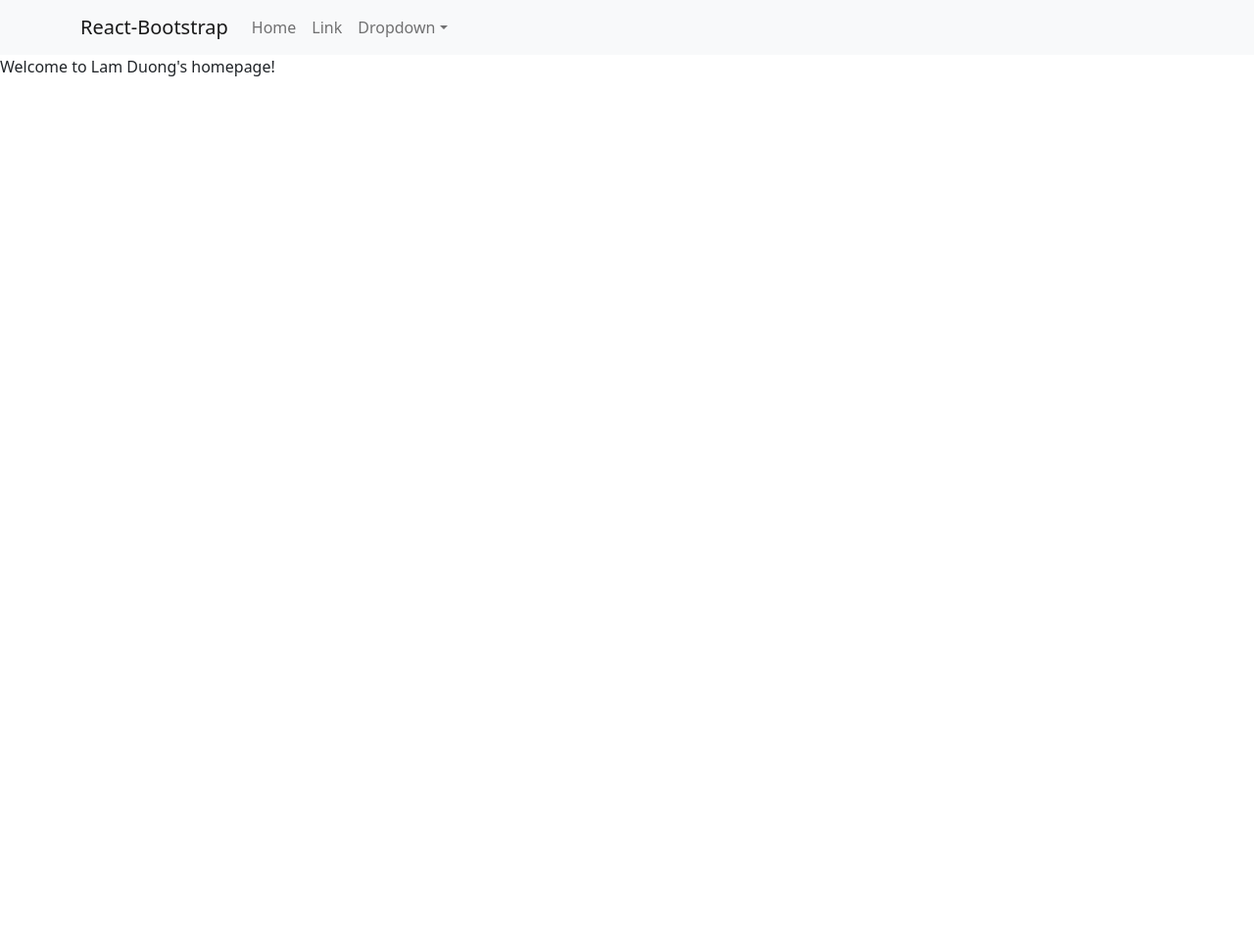
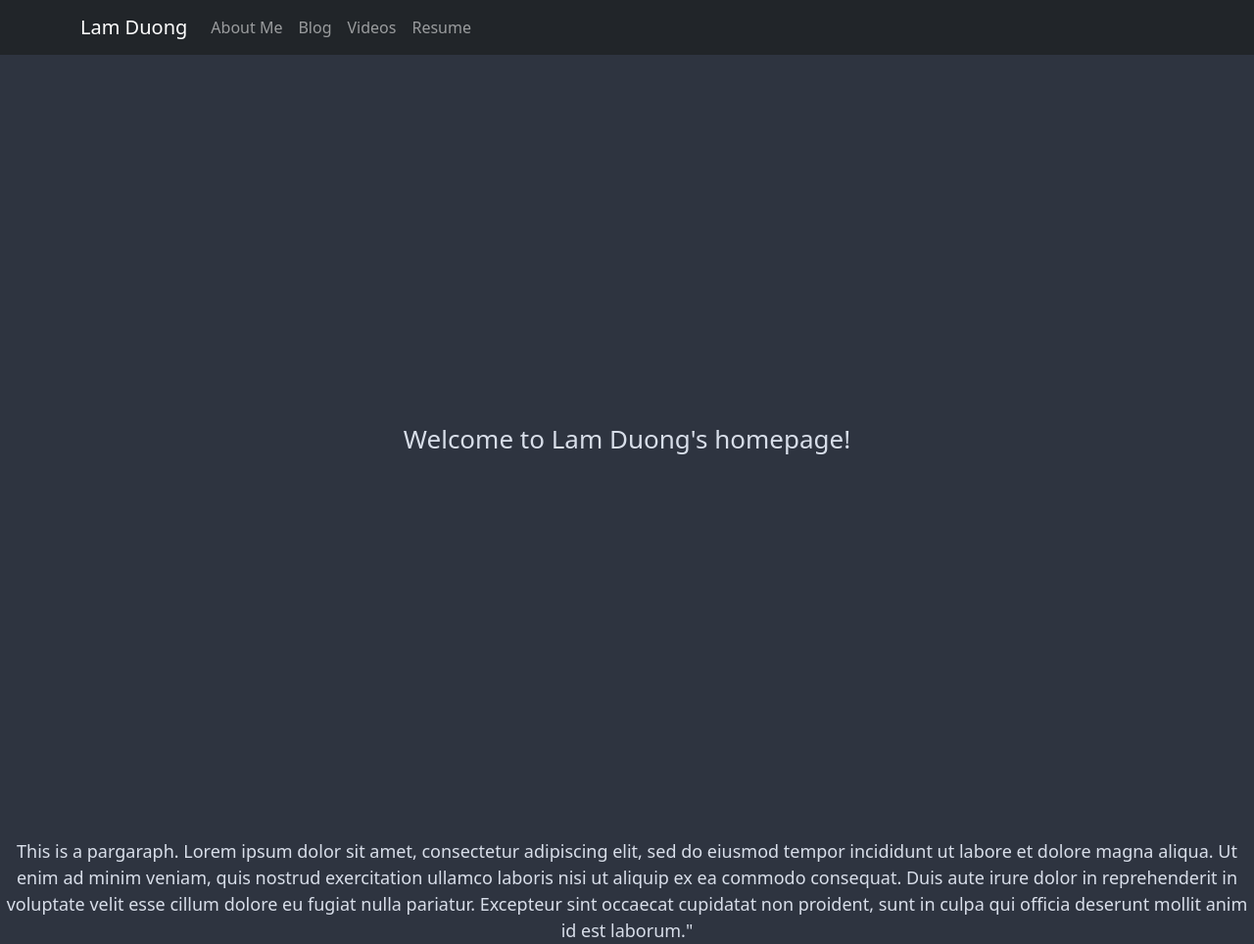
Before and after one commit to lamduong33/lamduong33.github.io, a React (Create React App) app: page / in a window 1280 px wide. Shown: the whole page at 98% size. Before the commit the page ends 800 px from the top, so only its background shows below. Built offline with nearby package versions, Linux system fonts and the light colour scheme.

Commit message:
feat: New React page.

```diff
--- a/src/App.css
+++ b/src/App.css
@@ -13,7 +13,7 @@
   }
 }
 
-.App-header {
+.Welcome-page {
   background-color: #2E3440;
   min-height: 100vh;
   display: flex;
@@ -22,6 +22,24 @@
   justify-content: center;
   font-size: calc(10px + 2vmin);
   color: #D8DEE9;
+}
+
+.Welcome-content {
+  background-color: #2E3440;
+  display: flex;
+  flex-direction: column;
+  align-items: center;
+  justify-content: center;
+  font-size: calc(10px + 1vmin);
+  color: #D8DEE9;
+}
+
+.Welcome-content {
+
+}
+
+.App-link {
+  color: #61dafb;
 }
 
 .App-link {
--- a/src/App.js
+++ b/src/App.js
@@ -1,17 +1,26 @@
-//import './App.css';
+import './App.css';
 import 'bootstrap/dist/css/bootstrap.min.css';
-import NavBar from "./components/NavBar"
+import NavBar from './components/NavBar';
 
-const lam = "Lam Duong";
+const lam = 'Lam Duong';
 
 function App() {
   return (
     <div className="App">
-      <header className="App-header">
-        <NavBar />
-        <p>
-          Welcome to {lam}'s homepage!
-        </p>
+      <NavBar />
+      <header className="Welcome-page">
+        <p>Welcome to {lam}'s homepage!</p>
+      </header>
+      <header className="Welcome-content">
+        This is a pargaraph.
+        Lorem ipsum dolor sit amet, consectetur adipiscing elit, sed do
+        eiusmod tempor incididunt ut labore et dolore magna aliqua. Ut enim
+        ad minim veniam, quis nostrud exercitation ullamco laboris nisi ut
+        aliquip ex ea commodo consequat.
+      Duis aute irure dolor in reprehenderit
+        in voluptate velit esse cillum dolore eu fugiat nulla pariatur.
+        Excepteur sint occaecat cupidatat non proident, sunt in culpa qui
+        officia deserunt mollit anim id est laborum."
       </header>
     </div>
   );
--- a/src/components/NavBar.js
+++ b/src/components/NavBar.js
@@ -1,29 +1,19 @@
-import { Navbar, Container, Nav, NavDropdown} from 'react-bootstrap';
+import { Navbar, Container, Nav} from 'react-bootstrap';
 
 export default function NavBar() {
   return (
-    <Navbar bg="light" expand="lg">
-      <Container>
-        <Navbar.Brand href="#home">React-Bootstrap</Navbar.Brand>
-        <Navbar.Toggle aria-controls="basic-navbar-nav" />
-        <Navbar.Collapse id="basic-navbar-nav">
+    <>
+      <Navbar bg="dark" variant="dark" fixed="top" sticky="top">
+        <Container>
+          <Navbar.Brand href="home">Lam Duong</Navbar.Brand>
           <Nav className="me-auto">
-            <Nav.Link href="#home">Home</Nav.Link>
-            <Nav.Link href="#link">Link</Nav.Link>
-            <NavDropdown title="Dropdown" id="basic-nav-dropdown">
-              <NavDropdown.Item href="#action/3.1">Action</NavDropdown.Item>
-              <NavDropdown.Item href="#action/3.2">
-                Another action
-              </NavDropdown.Item>
-              <NavDropdown.Item href="#action/3.3">Something</NavDropdown.Item>
-              <NavDropdown.Divider />
-              <NavDropdown.Item href="#action/3.4">
-                Separated link
-              </NavDropdown.Item>
-            </NavDropdown>
+            <Nav.Link href="home">About Me</Nav.Link>
+            <Nav.Link href="blog">Blog</Nav.Link>
+            <Nav.Link href="videos">Videos</Nav.Link>
+            <Nav.Link href="resume">Resume</Nav.Link>
           </Nav>
-        </Navbar.Collapse>
-      </Container>
-    </Navbar>
+        </Container>
+      </Navbar>
+    </>
   );
 }
```
